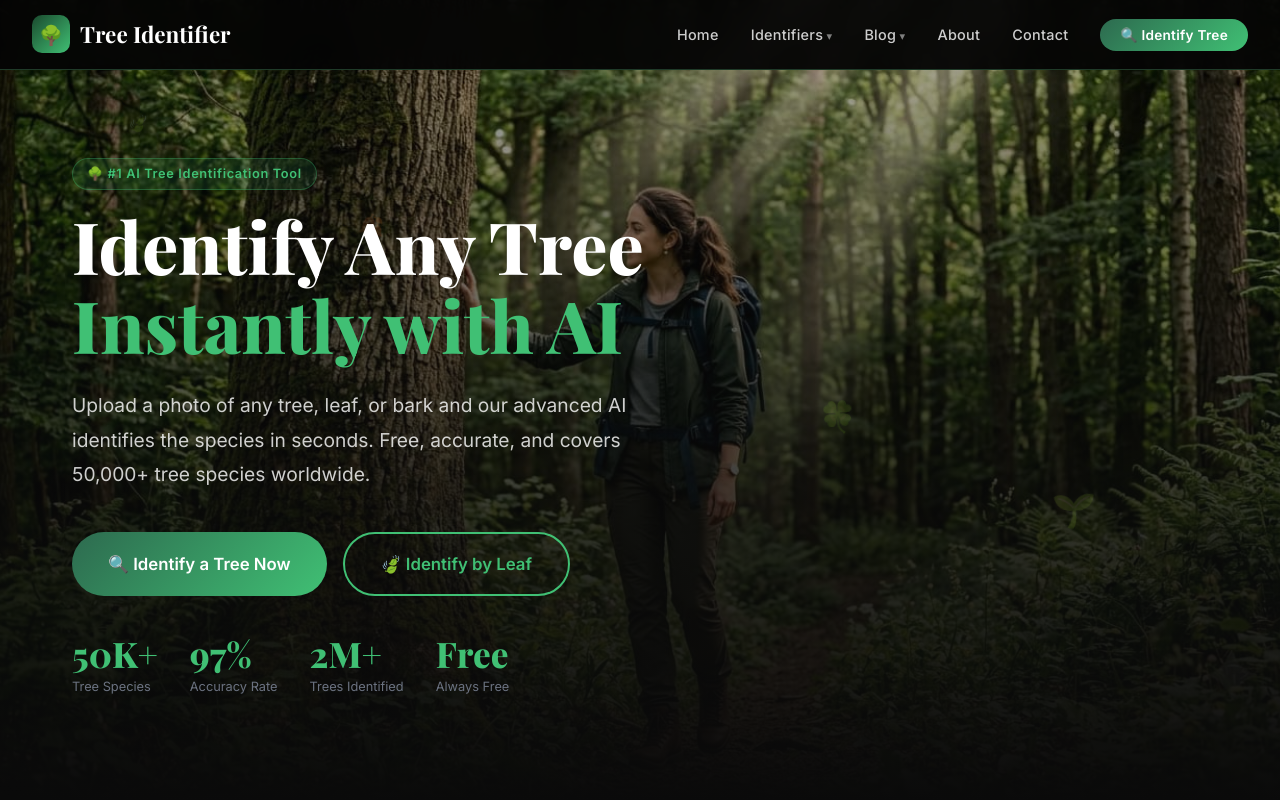
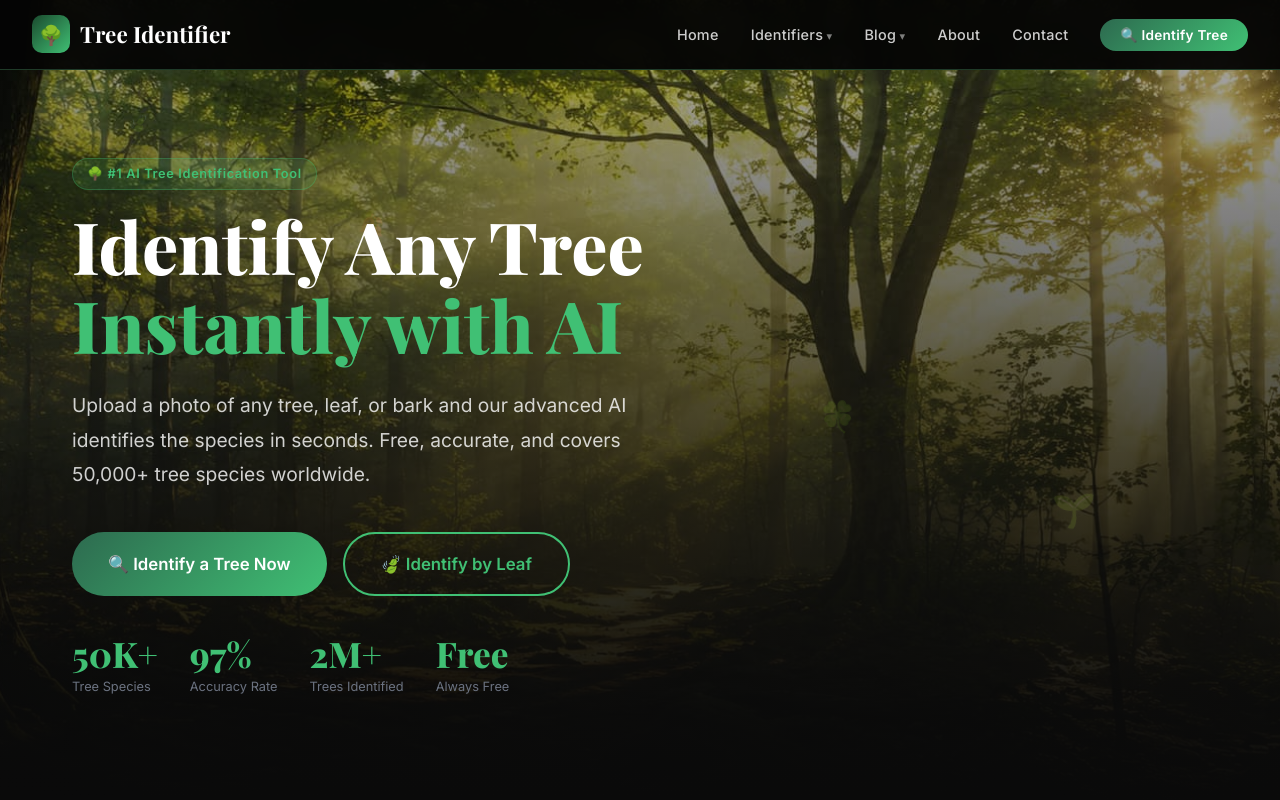
Before and after one commit to ahsan-ai-56/tree, a Next.js app: page / in a window 1280 px wide. Shown: the top 800 px of the page. Built offline with nearby package versions, Linux system fonts and the light colour scheme.

Commit message:
Update globals.css

```diff
--- a/styles/globals.css
+++ b/styles/globals.css
@@ -477,7 +477,7 @@ a:hover {
   inset: 0;
   background:
     linear-gradient(to bottom, rgba(5,5,5,0.3) 0%, rgba(10,10,10,0.85) 70%, var(--black) 100%),
-    url('/tree.jpg') center/cover no-repeat;
+    url('/treehero.jpg') center/cover no-repeat;
 }
 
 /* STAT BADGES */
```
